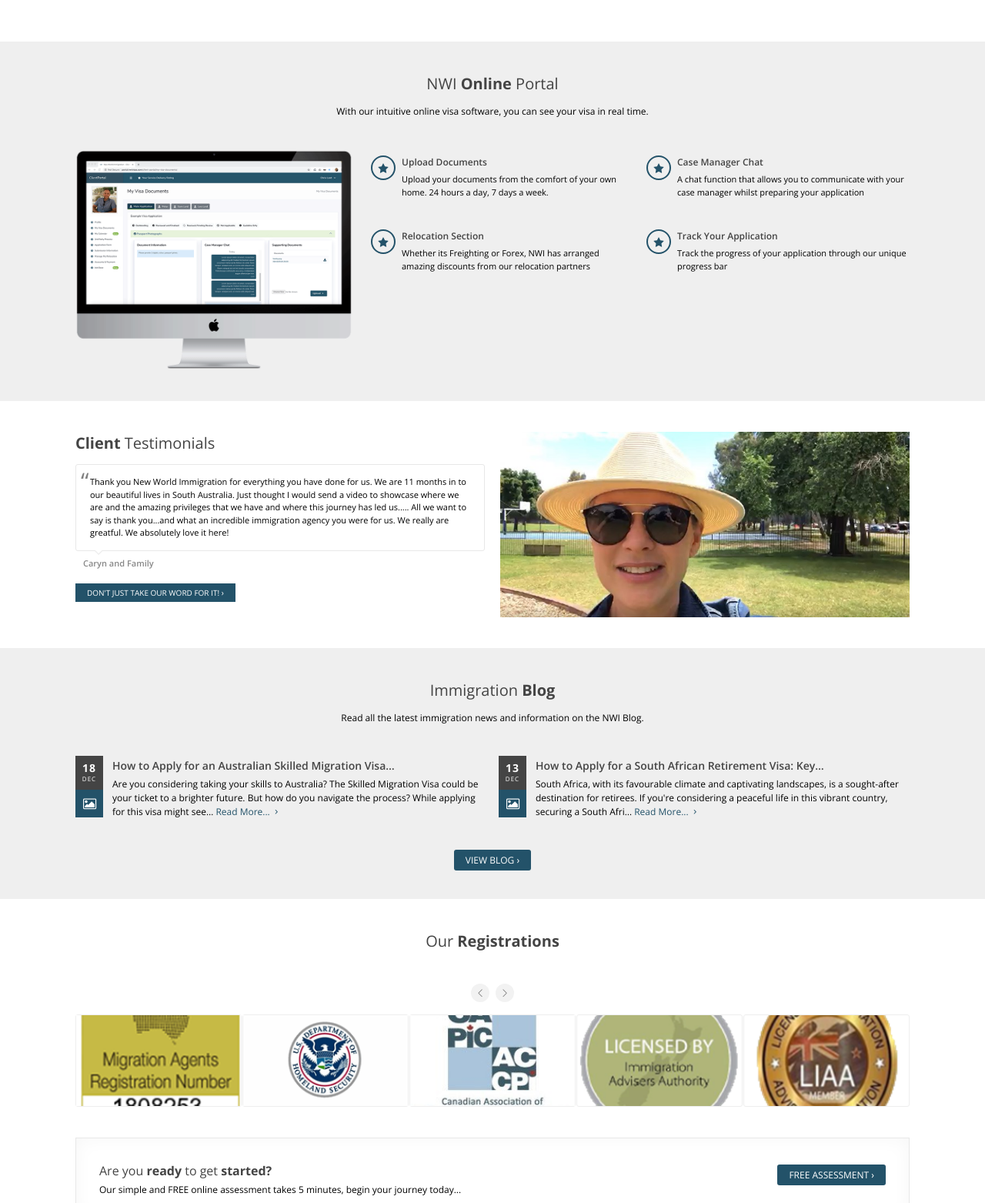
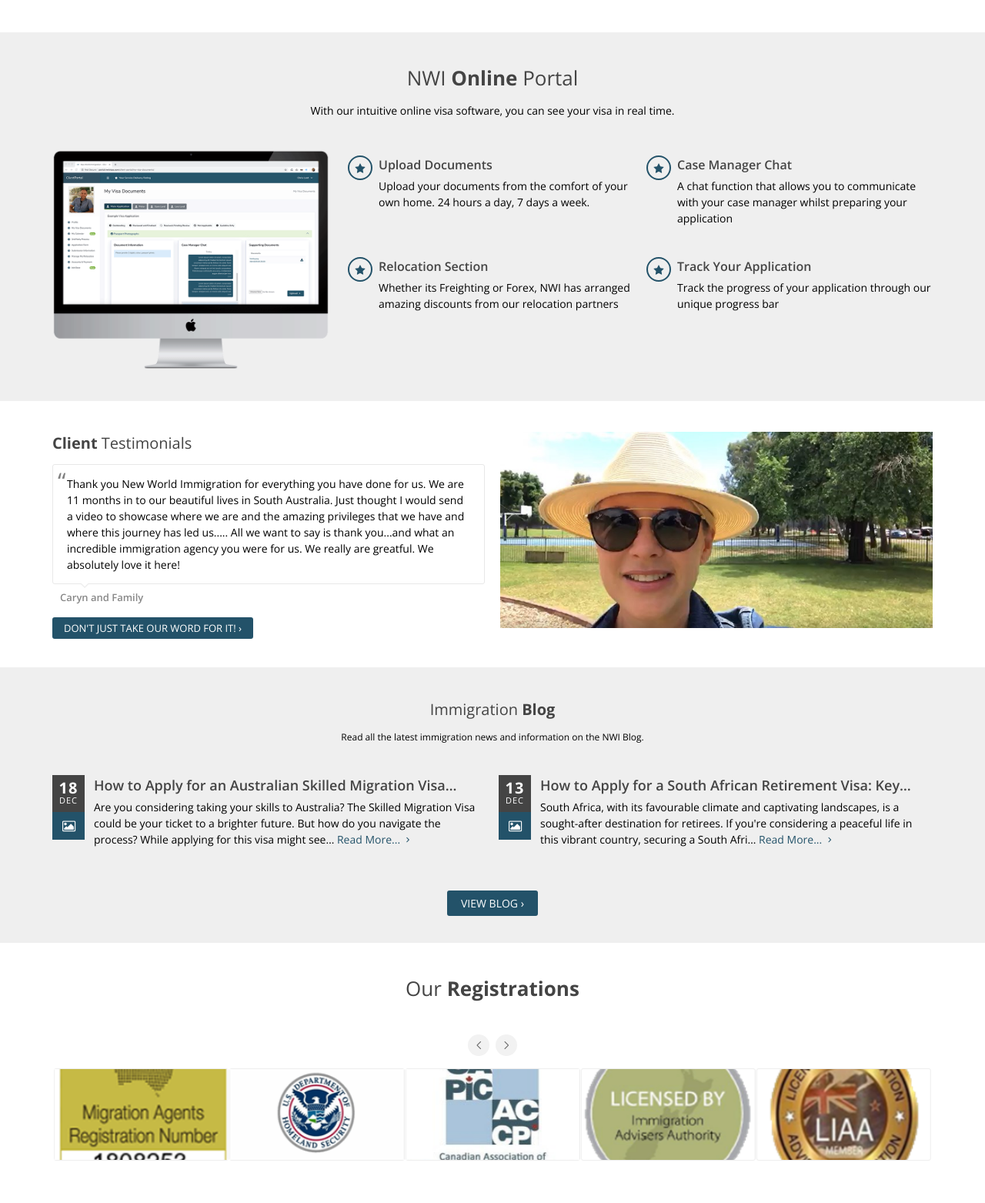
Before and after one commit to kiisi/nwivisas, a website: page docs/index.html in a window 1280 px wide. Shown: the part 1237-2800 px from the top of the page at 77% size. Drawn offline with nearby package versions, Linux system fonts and the light colour scheme.

Commit message:
feat: adjustment on font-size

```diff
--- a/docs/index.html
+++ b/docs/index.html
@@ -23,7 +23,7 @@
     <!-- TOP BAR -->
     <section class="border-b-[1px] border-b-[#f2f2f2]">
       <div
-        class="max-w-[1180px] w-full mx-auto px-[24px] md:px-[48px] text-[#235269] bg-white flex flex-col sm:flex-row sm:justify-between"
+        class="container text-[#235269] bg-white flex flex-col sm:flex-row sm:justify-between"
       >
         <div class="py-[6px] text-[12px]">
           <div class="flex flex-wrap gap-y-3 justify-center">
@@ -127,7 +127,7 @@
     <!-- NAVIGATION BAR -->
     <nav class="bg-opacity-95 sticky top-0 bg-white z-[99999]">
       <div
-        class="py-[26px] gap-4 flex flex-col-reverse min-[312px]:flex-row flex-wrap items-center max-w-[1180px] w-full mx-auto px-[24px] md:px-[48px] flex justify-between"
+        class="container py-[20px] gap-4 flex flex-col-reverse min-[312px]:flex-row flex-wrap items-center flex justify-between"
       >
         <figure class="mr-auto">
           <a class="" href="/"
@@ -147,7 +147,7 @@
           </button>
         </div>
         <div class="ml-auto hidden sm:block">
-          <ul class="flex flex-wrap gap-4">
+          <ul class="flex flex-wrap">
             <li
               class="py-[28px] text-[#444] cursor-pointer text-[14px] uppercase after:content-[''] hover:after:bg-[#235269] after:bg-transparent after:h-[1.5px] after:w-full after:absolute after:left-0 after:bottom-0 relative px-4"
             >
@@ -224,7 +224,7 @@
     <section
       class="bg-[url('../assets/images/website-banner-mobile-2023.png')] lg:bg-[url('../assets/images/nwi-banner-25.jpg')] bg-cover py-[75px] md:py-[100px] lg:py-[150px]"
     >
-      <div class="max-w-[1180px] w-full mx-auto px-[24px] md:px-[48px]">
+      <div class="container">
         <div class="max-w-[470px]">
           <h1
             class="text-white tracking-[2px] mb-[20px] text-[32px] lg:text-[46px] font-semibold uppercase leading-[45px] lg:leading-[55px]"
@@ -251,16 +251,16 @@
     <section class="section py-[40px] bg-[#efefef]">
       <div class="container">
         <div
-          class="text-center mb-[20px] text-[26px]"
+          class="text-center mb-[20px]"
           data-animation="fadeInDown"
           data-animation-delay="01"
         >
-          <h1 class="text-[#444]">
+          <h1 class="text-[#444] text-[26px]">
             <strong>Accreditation</strong> and <strong>Registrations</strong>
           </h1>
         </div>
         <p class="text-[14px] text-center leading-[23px] font-light">
-          New World Immigration’s services comply with the Immigration Acts of
+          New World Immigration's services comply with the Immigration Acts of
           the countries we service. Our consultancy services are unavailable
           through government channels. The application forms used during the
           immigration process can also be collected free of charge at any
@@ -397,8 +397,8 @@
     <section class="bg-[#efefef] py-[40px]">
       <div class="container">
         <header class="text-center mb-[40px]">
-          <h1 class="text-[20px] mb-[12px]">NWI <b>Online</b> Portal</h1>
-          <p class="text-[12px] font-light">
+          <h1 class="text-[26px] mb-[12px]">NWI <b>Online</b> Portal</h1>
+          <p class="text-[14px] font-light">
             With our intuitive online visa software, you can see your visa in
             real time.
           </p>
@@ -423,10 +423,10 @@
                 ></i>
               </div>
               <div>
-                <h4 class="text-[#444] text-[12px] font-semibold mb-[5px]">
+                <h4 class="text-[#444] text-[16px] font-semibold mb-[5px]">
                   Upload Documents
                 </h4>
-                <p class="text-[11px] font-light">
+                <p class="text-[14px] font-light">
                   Upload your documents from the comfort of your own home. 24
                   hours a day, 7 days a week.
                 </p>
@@ -441,10 +441,10 @@
                 ></i>
               </div>
               <div>
-                <h4 class="text-[#444] text-[12px] font-semibold mb-[5px]">
+                <h4 class="text-[#444] text-[16px] font-semibold mb-[5px]">
                   Case Manager Chat
                 </h4>
-                <p class="text-[11px] font-light">
+                <p class="text-[14px] font-light">
                   A chat function that allows you to communicate with your case
                   manager whilst preparing your application
                 </p>
@@ -459,10 +459,10 @@
                 ></i>
               </div>
               <div>
-                <h4 class="text-[#444] text-[12px] font-semibold mb-[5px]">
+                <h4 class="text-[#444] text-[16px] font-semibold mb-[5px]">
                   Relocation Section
                 </h4>
-                <p class="text-[11px] font-light">
+                <p class="text-[14px] font-light">
                   Whether its Freighting or Forex, NWI has arranged amazing
                   discounts from our relocation partners
                 </p>
@@ -477,10 +477,10 @@
                 ></i>
               </div>
               <div>
-                <h4 class="text-[#444] text-[12px] font-semibold mb-[5px]">
+                <h4 class="text-[#444] text-[16px] font-semibold mb-[5px]">
                   Track Your Application
                 </h4>
-                <p class="text-[11px] font-light">
+                <p class="text-[14px] font-light">
                   Track the progress of your application through our unique
                   progress bar
                 </p>
@@ -500,7 +500,7 @@
           </h1>
           <div>
             <div
-              class="text-[11px] font-light py-[14px] px-[18px] border border-[#e8e8e8] rounded-[3px] relative before:content-['\201C'] before:absolute before:top-[-2px] before:left-[6px] before:text-[30px] before:opacity-50 after:absolute after:content-['\eba4'] after:font-fontello after:bottom-[4px] after:left-[24px] after:text-white after:[text-shadow:_0_2px_0_#eee] after:h-[8px] after:text-[18px]"
+              class="text-[14px] font-light py-[14px] px-[18px] border border-[#e8e8e8] rounded-[3px] relative before:content-['\201C'] before:absolute before:top-[-2px] before:left-[6px] before:text-[30px] before:opacity-50 after:absolute after:content-['\eba4'] after:font-fontello after:bottom-[4px] after:left-[36px] after:text-white after:[text-shadow:_0_2px_0_#eee] after:h-[8px] after:text-[18px]"
             >
               <p>
                 Thank you New World Immigration for everything you have done for
@@ -513,13 +513,13 @@
               </p>
             </div>
             <div
-              class="font-semibold ml-[10px] text-[11px] text-[#888] mt-2 mb-4"
+              class="font-semibold ml-[10px] text-[13px] text-[#888] mt-2 mb-4"
             >
               <span>Caryn and Family</span>
             </div>
             <a
               href="/testimonials/"
-              class="py-[5px] px-[15px] bg-[#235269] text-white text-[10px] uppercase transition-all duration-300 hover:bg-opacity-80"
+              class="btn-link text-[13px]"
               >Don't just take our word for it! ›</a
             >
           </div>
@@ -541,17 +541,17 @@
           </p>
         </header>
         <div
-          class="w-full max-w-[1170px] mx-auto grid lg:grid-cols-2 gap-y-6 gap-x-4 mb-[40px]"
+          class="w-full max-w-[1170px] mx-auto grid lg:grid-cols-2 gap-y-6 gap-x-4 mb-[60px]"
         >
           <div>
             <div class="float-left mr-[12px] rounded-[3px] text-center">
-              <div class="bg-[#444444] w-[36px] py-[8px] text-white">
+              <div class="bg-[#444444] w-[42px] py-[8px] text-white">
                 <span
-                  class="text-[14px] leading-[16px] font-bold block tracking-[1px]"
+                  class="text-[20px] leading-[18px] font-bold block tracking-[1px]"
                   >18</span
                 >
                 <span
-                  class="text-[8px] uppercase leading-[12px] tracking-[1px] block"
+                  class="text-[11px] uppercase leading-[14px] tracking-[1px] block"
                   >Dec</span
                 >
               </div>
@@ -561,13 +561,13 @@
             </div>
             <h3 class="mb-[4px]">
               <a
-                class="text-[#444444] hover:text-[#235269] text-[14px] font-semibold"
+                class="text-[#444444] hover:text-[#235269] text-[18px] hover:underline font-semibold"
                 href="/nwi-blog/australia/how-to-apply-for-an-australian-skilled-migration-visa/"
                 title="How to Apply for an Australian Skilled Migration Visa"
                 >How to Apply for an Australian Skilled Migration Visa…</a
               >
             </h3>
-            <div class="text-[12px] font-light">
+            <div class="text-[14px] font-light">
               <p>
                 Are you considering taking your skills to Australia? The Skilled
                 Migration Visa could be your ticket to a brighter future. But
@@ -584,13 +584,13 @@
           </div>
           <div>
             <div class="float-left mr-[12px] rounded-[3px] text-center">
-              <div class="bg-[#444444] w-[36px] py-[8px] text-white">
+              <div class="bg-[#444444] w-[42px] py-[8px] text-white">
                 <span
-                  class="text-[14px] leading-[16px] font-bold block tracking-[1px]"
+                  class="text-[20px] leading-[18px] font-bold block tracking-[1px]"
                   >13</span
                 >
                 <span
-                  class="text-[8px] uppercase leading-[12px] tracking-[1px] block"
+                  class="text-[11px] uppercase leading-[14px] tracking-[1px] block"
                   >Dec</span
                 >
               </div>
@@ -600,13 +600,13 @@
             </div>
             <h3 class="mb-[4px]">
               <a
-                class="text-[#444444] hover:text-[#235269] text-[14px] font-semibold"
+                class="text-[#444444] hover:text-[#235269] text-[18px] hover:underline font-semibold"
                 href="/nwi-blog/australia/how-to-apply-for-an-australian-skilled-migration-visa/"
                 title="How to Apply for an Australian Skilled Migration Visa"
                 >How to Apply for a South African Retirement Visa: Key…</a
               >
             </h3>
-            <div class="text-[12px] font-light">
+            <div class="text-[14px] font-light">
               <p>
                 South Africa, with its favourable climate and captivating
                 landscapes, is a sought-after destination for retirees. If
@@ -623,7 +623,7 @@
           </div>
         </div>
         <div class="text-center">
-          <a href="/nwi-blog/" class="btn-link">View Blog ›</a>
+          <a href="/nwi-blog/" class="btn-medium">View Blog ›</a>
         </div>
       </div>
     </section>
@@ -632,7 +632,7 @@
     <section class="py-[40px]">
       <div class="container">
         <header class="text-center mb-[40px]">
-          <h1 class="text-[20px]">Our <b>Registrations</b></h1>
+          <h1 class="text-[26px]">Our <b>Registrations</b></h1>
         </header>
         <div class="mb-4 w-max mx-auto flex gap-2">
           <div class="swiper-button-prev"></div>
@@ -687,22 +687,22 @@
             </div>
           </div>
         </div>
-        <div class="pt-[40px]">
+        <div class="pt-[80px]">
           <div
             class="custom-shadow-inner w-full max-w-[1140px] mx-auto border border-[#e8e8e8] py-[30px] px-[20px] lg:px-[30px]"
           >
             <div class="mt-[4px] pb-4 float-right">
               <a
                 href="/free-assessment/"
-                class="btn-link"
+                class="btn-large"
                 title="Free Assessment"
                 >Free Assessment ›</a
               >
             </div>
-            <h2 class="mb-[4px]">
+            <h2 class="mb-[4px] text-[22px]">
               Are you <strong>ready</strong> to get <strong>started?</strong>
             </h2>
-            <p class="font-light text-[12px]">
+            <p class="font-light text-[14px]">
               Our simple and FREE online assessment takes 5 minutes, begin your
               journey today...
             </p>
@@ -716,17 +716,17 @@
       class="bg-[#222222] border-t border-t-[#555555] pt-[40px] text-[#cccccc]"
     >
       <div class="container">
-        <div class="grid lg:grid-cols-4 gap-x-4 gap-y-8 mb-[40px]">
+        <div class="grid lg:grid-cols-4 gap-x-2 gap-y-6 mb-[40px]">
           <div>
             <h1
-              class="uppercase relative text-[#cccccc] text-[12px] font-bold pb-[6px] mb-[20px]"
+              class="uppercase relative text-[#eeeeee] text-[14px] font-bold pb-[6px] mb-[20px]"
             >
               Contact info
               <span
                 class="bg-[#333333] left-0 bottom-0 w-[50px] h-[3px] block absolute"
               ></span>
             </h1>
-            <ul class="text-[10px] mb-[10px]">
+            <ul class="text-[13px] mb-[10px]">
               <li class="mb-[10px]">
                 <span class="font-bold">Address:</span><br />1st Floor, 1
                 Waterford Place<br />Century Blvd,<br />Century City,<br />Cape
@@ -750,7 +750,7 @@
                   target="_blank"
                   href="https://www.facebook.com/newwworldimmigration"
                   ><i
-                    class="icon-facebook-2 hover:bg-[#507CBE] w-[24px] h-[24px] block text-[#ffffff] text-center rounded-[2px] text-[14px] transition-all duration-300"
+                    class="icon-facebook-2 hover:bg-[#507CBE] leading-[36px] w-[36px] h-[36px] block text-[#ffffff] text-center rounded-[2px] text-[14px] transition-all duration-300"
                   ></i
                 ></a>
               </li>
@@ -761,7 +761,7 @@
                   target="_blank"
                   href="https://x.com/nwivisas"
                   ><i
-                    class="icon-twitter-2 hover:bg-[#63CDF1] w-[24px] h-[24px] block text-[#ffffff] text-center rounded-[2px] text-[14px] transition-all duration-300"
+                    class="icon-twitter-2 hover:bg-[#63CDF1] leading-[36px] w-[36px] h-[36px] block text-[#ffffff] text-center rounded-[2px] text-[14px] transition-all duration-300"
                   ></i
                 ></a>
               </li>
@@ -772,7 +772,7 @@
                   target="_blank"
                   href="https://www.linkedin.com/company/3046938/"
                   ><i
-                    class="icon-linkedin hover:bg-[#90CADD] w-[24px] h-[24px] block text-[#ffffff] text-center rounded-[2px] text-[14px] transition-all duration-300"
+                    class="icon-linkedin hover:bg-[#90CADD] leading-[36px] w-[36px] h-[36px] block text-[#ffffff] text-center rounded-[2px] text-[14px] transition-all duration-300"
                   ></i
                 ></a>
               </li>
@@ -783,7 +783,7 @@
                   target="_blank"
                   href="https://www.instagram.com/nwivisas"
                   ><i
-                    class="icon-instagram hover:bg-[#4D4F54] w-[24px] h-[24px] block text-[#ffffff] text-center rounded-[2px] text-[14px] transition-all duration-300"
+                    class="icon-instagram hover:bg-[#4D4F54] leading-[36px] w-[36px] h-[36px] block text-[#ffffff] text-center rounded-[2px] text-[14px] transition-all duration-300"
                   ></i
                 ></a>
               </li>
@@ -794,7 +794,7 @@
                   target="_blank"
                   href="https://www.youtube.com/@NWISouthAfrica"
                   ><i
-                    class="icon-youtube hover:bg-[#4D4F54] w-[24px] h-[24px] block text-[#ffffff] text-center rounded-[2px] text-[14px] transition-all duration-300"
+                    class="icon-youtube hover:bg-[#4D4F54] leading-[36px] w-[36px] h-[36px] block text-[#ffffff] text-center rounded-[2px] text-[14px] transition-all duration-300"
                   ></i
                 ></a>
               </li>
@@ -805,7 +805,7 @@
                   target="_blank"
                   href="https://www.tiktok.com/@nwivisas"
                   ><i
-                    class="icon-videocam hover:bg-[#4D4F54] w-[24px] h-[24px] block text-[#ffffff] text-center rounded-[2px] text-[14px] transition-all duration-300"
+                    class="icon-videocam hover:bg-[#4D4F54] leading-[36px] w-[36px] h-[36px] block text-[#ffffff] text-center rounded-[2px] text-[14px] transition-all duration-300"
                   ></i
                 ></a>
               </li>
@@ -813,14 +813,14 @@
           </div>
           <div>
             <h1
-              class="uppercase relative text-[#cccccc] text-[12px] font-bold pb-[6px] mb-[20px]"
+              class="uppercase relative text-[#eeeeee] text-[14px] font-bold pb-[6px] mb-[20px]"
             >
               Links
               <span
                 class="bg-[#333333] left-0 bottom-0 w-[50px] h-[3px] block absolute"
               ></span>
             </h1>
-            <ul class="text-[10px] text-[#aaaaaa]">
+            <ul class="text-[13px] text-[#aaaaaa]">
               <li><a href="/about-us/" title="About Us">› About Us</a></li>
               <li>
                 <a href="/tax-compliance/" title="Tax Compliance"
@@ -867,14 +867,14 @@
           </div>
           <div>
             <h1
-              class="uppercase relative text-[#cccccc] text-[12px] font-bold pb-[6px] mb-[20px]"
+              class="uppercase relative text-[#eeeeee] text-[14px] font-bold pb-[6px] mb-[20px]"
             >
               &nbsp;
               <span
                 class="bg-transparent left-0 bottom-0 w-[50px] h-[3px] block absolute"
               ></span>
             </h1>
-            <ul class="text-[10px] text-[#aaaaaa]">
+            <ul class="text-[13px] text-[#aaaaaa]">
               <li>
                 <a href="/our-reputation/" title="Our Reputation"
                   >› Our Reputation</a
@@ -923,20 +923,20 @@
           </div>
           <div>
             <h1
-              class="uppercase relative text-[#cccccc] text-[12px] font-bold pb-[6px] mb-[20px]"
+              class="uppercase relative text-[#eeeeee] text-[14px] font-bold pb-[6px] mb-[20px]"
             >
               Accreditation and Registrations
               <span
                 class="bg-transparent left-0 bottom-0 w-[50px] h-[3px] block absolute"
               ></span>
             </h1>
-            <p class="text-[10px] text-[#aaaaaa]">
+            <p class="text-[13px] text-[#aaaaaa]">
               New World Immigration's services comply with the Immigration Acts of the countries we service. Our consultancy services are unavailable through government channels. The application forms used during the immigration process can also be collected free of charge at any relevant immigration office.
             </p>
           </div>
         </div>
         <div
-          class="py-[20px] text-[10px] leading-[.5px] border-t border-t-[#ffffff0f] text-[#cccccc] uppercase"
+          class="py-[20px] text-[11px] font-light leading-[.5px] border-t border-t-[#ffffff0f] text-[#cccccc] uppercase"
         >
           <p>
             &copy; Copyright 2025 New World Immigration (PTY) Limited. All
--- a/docs/styles/index.css
+++ b/docs/styles/index.css
@@ -20,11 +20,19 @@
 
 @layer components {
   .container {
-    @apply max-w-[1180px] w-full mx-auto px-[24px] md:px-[48px];
+    @apply max-w-[1240px] w-full mx-auto px-[24px] md:px-[48px];
   }
 
   .btn-link {
     @apply px-[15px] py-[5px] bg-[#235269] text-white rounded-[3px] text-[12px] uppercase font-light transition-all duration-300 hover:bg-opacity-80;
+  }
+
+  .btn-medium {
+    @apply px-[18px] py-[7px] bg-[#235269] text-white rounded-[3px] text-[14px] uppercase font-light transition-all duration-300 hover:bg-opacity-80;
+  }
+
+  .btn-large {
+    @apply px-[22px] py-[9px] bg-[#235269] text-white rounded-[3px] text-[14px] uppercase font-light transition-all duration-300 hover:bg-opacity-80;
   }
 }
 
@@ -59,8 +67,8 @@ h6 {
 }
 
 .swiper-button-next, .swiper-button-prev{
-  width: 24px !important;
-  height: 24px !important;
+  width: 28px !important;
+  height: 28px !important;
   display: grid;
   place-items: center;
   background-color: #f2f2f2;
@@ -69,6 +77,8 @@ h6 {
   top: -20px; */
   position: static !important;
   margin-top: 0 !important;
+  transition: 300ms ease-in-out;
+  font-weight: 700;
 }
 
 .swiper-button-next:hover, .swiper-button-prev:hover {
```
Also changed, not shown: docs/styles/output.css.
